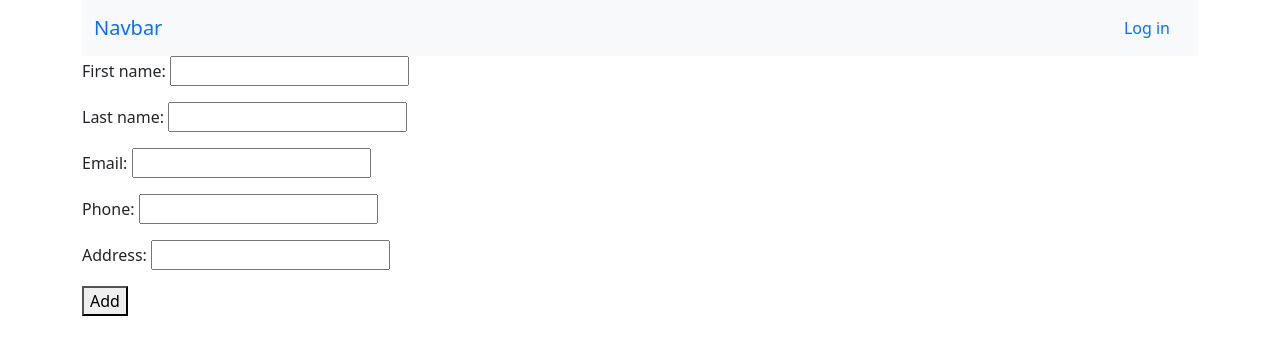
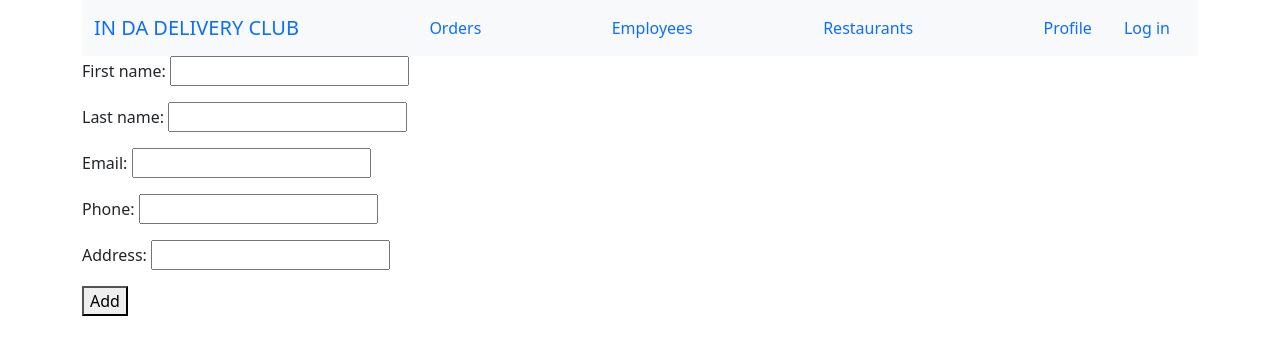
Before and after one commit to GutorovPavel/DELIVERY_DB_DJANGO, a Django app: page /sign/ in a window 1280 px wide. Shown: the top 355 px of the page. Run offline with Django 4.2, Linux system fonts and the light colour scheme; some libraries are stand-ins or nearby versions.

Commit message:
almost fine

```diff
--- a/DBProject/deliveryApp/forms.py
+++ b/DBProject/deliveryApp/forms.py
@@ -9,5 +9,13 @@ class AddClientForm(forms.Form):
     address = forms.CharField(max_length=100)
 
 
+class EditClientForm(forms.Form):
+    first_name = forms.CharField(max_length=100)
+    last_name = forms.CharField(max_length=100)
+    email = forms.EmailField(max_length=100)
+    phone = forms.CharField(max_length=13)
+    # address = forms.CharField(max_length=100)
+
+
 class LoginClientForm(forms.Form):
     phone = forms.CharField(max_length=13)
--- a/DBProject/deliveryApp/templates/deliveryApp/base.html
+++ b/DBProject/deliveryApp/templates/deliveryApp/base.html
@@ -14,8 +14,13 @@
 <div class="container-sm">
     <nav class="navbar bg-light">
       <div class="container-fluid">
-        <a class="navbar-brand">Navbar</a>
+        <a class="navbar-brand" href="{% url 'index' %}">IN DA DELIVERY CLUB</a>
+        <a class="nav-link" href="{% url 'orders' %}">Orders</a>
+        <a class="nav-link" href="{% url 'employees' %}">Employees</a>
+        <a class="nav-link" href="{% url 'restaurants' %}">Restaurants</a>
+
         <form class="d-flex" role="search">
+            <a class="nav-link" href="{% url 'profile' %}">Profile</a>
             <a class="nav-link" href="{% url 'sign' %}">Log in</a>
         </form>
       </div>
--- a/DBProject/deliveryApp/templates/deliveryApp/dishes.html
+++ b/DBProject/deliveryApp/templates/deliveryApp/dishes.html
@@ -2,6 +2,7 @@
 
 {% block content %}
     <nav class="nav nav-pills nav-justified">
+        <a class="nav-link" aria-current="page" href="#">All</a>
         {% for t in types %}
             <a class="nav-link" aria-current="page" href="{{t.dish_type_id}}">{{t.dish_type_name}}</a>
         {% endfor %}
--- a/DBProject/deliveryApp/templates/deliveryApp/index.html
+++ b/DBProject/deliveryApp/templates/deliveryApp/index.html
@@ -1,7 +1,10 @@
 {% extends 'deliveryApp/base.html' %}
 
 {% block content %}
+    <div class="row row-cols-4">
+
     {% for r in rests %}
+    <div class="col">
 
         <div class="card">
     <!--      <img src="..." class="card-img-top" alt="...">-->
@@ -10,7 +13,9 @@
             <a href="{% url 'restaurant' r.restaurant_id 1 %}" class="btn btn-primary">Go</a>
           </div>
         </div>
+    </div>
 
     {% endfor %}
+    </div>
     <h1>{{i}}</h1>
 {% endblock %}
--- a/DBProject/deliveryApp/urls.py
+++ b/DBProject/deliveryApp/urls.py
@@ -4,5 +4,10 @@ from .views import *
 urlpatterns = [
     path('', index, name='index'),
     path('restaurants/<int:r_id>/<int:t_id>', Order.as_view(), name='restaurant'),
+    path('profile/', profile, name='profile'),
+    path('orders/', get_orders, name='orders'),
+    path('restaurants/', Restaurants.as_view(), name='restaurants'),
+    path('employees/', Employees.as_view(), name='employees'),
+    path('profile/edit/<int:u_id>', edit_profile, name='edit'),
     path('sign/', sign, name='sign')
 ]
--- a/DBProject/deliveryApp/views.py
+++ b/DBProject/deliveryApp/views.py
@@ -1,13 +1,13 @@
 import datetime
 
 import psycopg2
-from django.http import HttpResponseRedirect
+from django.http import HttpResponseRedirect, HttpResponse
 from django.shortcuts import render, get_object_or_404
 from django.db import connection
+from django.template.defaulttags import url
 from django.views import View
 
 from . import forms
-
 
 from .models import *
 
@@ -26,7 +26,6 @@ def dictfetchall(cursor):
 
 
 def index(request):
-
     with connection.cursor() as cursor:
         cursor.execute("select * from restaurants")
         rests = dictfetchall(cursor)
@@ -38,7 +37,6 @@ def index(request):
 
 
 def restaurant(request, r_id, t_id):
-
     with connection.cursor() as cursor:
         cursor.execute("select * from dish_types")
         t = cursor.fetchall()
@@ -144,7 +142,6 @@ class Order(View):
         return render(request, PAGE_PATH + 'submit_order.html', context=context)
 
 
-
 def sign(request):
     form = forms.AddClientForm(request.POST or None)
 
@@ -155,7 +152,7 @@ def sign(request):
             form.cleaned_data.get('first_name'),
             form.cleaned_data.get('last_name'),
             form.cleaned_data.get('address')
-            ]
+        ]
 
         for i in range(len(data)):
             data[i] = 'NULL' if data[i] == '' else f'\'{data[i]}\''
@@ -165,8 +162,9 @@ def sign(request):
             i = cursor.fetchall()[0][0]
 
         with connection.cursor() as cursor:
-            cursor.execute(f"INSERT INTO users(email, phone, first_name, last_name) VALUES ({', '.join(data[:4])});" +
-                           f"INSERT INTO clients(address, user_id) VALUES ({data[4]}, {i + 1})")
+            cursor.execute(f"INSERT INTO users(email, phone, first_name, last_name) VALUES ({', '.join(data[:4])});"
+                           +
+                           f"INSERT INTO clients(address, user_id) VALUES ({data[4]}, {i+1})")
 
         return HttpResponseRedirect('/')
 
@@ -175,3 +173,173 @@ def sign(request):
     }
 
     return render(request, PAGE_PATH + 'signin.html', context=context)
+
+
+def profile(request):
+    u_id = 1
+    with connection.cursor() as cursor:
+        cursor.execute(f"select * from clients join users using(user_id) where user_id = {u_id}")
+        client_info = dictfetchall(cursor)
+
+    context = {
+        'client_info': client_info,
+    }
+
+    return render(request, PAGE_PATH + 'profile.html', context=context)
+
+
+def edit_profile(request, u_id):
+    form = forms.EditClientForm(request.POST or None)
+
+    error = ''
+
+    with connection.cursor() as cursor:
+        cursor.execute(f"select * from clients join users using(user_id) where user_id = {u_id}")
+        client_info = dictfetchall(cursor)
+
+    if form.is_valid():
+        email = form.cleaned_data.get('email')
+        phone = form.cleaned_data.get('phone')
+        first_name = form.cleaned_data.get('first_name')
+        last_name = form.cleaned_data.get('last_name')
+        address = form.cleaned_data.get('address')
+        #
+        # for i in range(len(data)):
+        #     data[i] = 'NULL' if data[i] == '' else f'\'{data[i]}\''
+
+        with connection.cursor() as cursor:
+            cursor.execute(f"update users set email = '{email}', phone = '{phone}', " +
+                           f"first_name = '{first_name}', last_name = '{last_name}' where user_id = {u_id};" +
+                           f"update client set address = '{address}' where user_id = {u_id};")
+
+        return HttpResponseRedirect('/')
+
+    # else:
+    #     return HttpResponseRedirect(f'/profile/edit/{u_id}')
+    #     error = 'error'
+
+    context = {
+        'client_info': client_info,
+        'form': form,
+        'error': error
+    }
+
+    return render(request, PAGE_PATH + 'edit_profile.html', context=context)
+
+
+def get_orders(request):
+    with connection.cursor() as cursor:
+        cursor.execute("select * from orders")
+        orders = dictfetchall(cursor)
+
+    with connection.cursor() as cursor:
+        cursor.execute(f"select * from dishes join orders_dishes using(dish_id) where order_id = 1")
+        dishes = dictfetchall(cursor)
+
+    context = {
+        'orders': orders,
+        'dishes': dishes,
+    }
+
+    return render(request, PAGE_PATH + 'orders.html', context=context)
+
+
+# def get_restaurants(request):
+#     with connection.cursor() as cursor:
+#         cursor.execute("select * from restaurants")
+#         restaurants = dictfetchall(cursor)
+#
+#     context = {
+#         'restaurants': restaurants,
+#     }
+#
+#     return render(request, PAGE_PATH + 'restaurants.html', context=context)
+
+
+class Restaurants(View):
+    def get(self, request, *args, **kwargs):
+
+        with connection.cursor() as cursor:
+            cursor.execute("select * from restaurants")
+            restaurants = dictfetchall(cursor)
+
+        context = {
+            'restaurants': restaurants,
+        }
+
+        return render(request, PAGE_PATH + 'restaurants.html', context=context)
+
+    def post(self, request, **kwargs):
+        restaurant_dict = {
+            'items': []
+        }
+
+        items = request.POST.getlist('items[]')
+
+        for item in items:
+            with connection.cursor() as cursor:
+                cursor.execute(f"select * from restaurants where restaurant_id = {int(item)}")
+                restaurant = cursor.fetchall()
+
+            item_data = {
+                'restaurant_id': restaurant[0][0],
+                'restaurant_name': restaurant[0][1],
+            }
+
+            restaurant_dict['items'].append(item_data)
+
+        # price = 0
+        restaurant_ids = []
+
+        for rest in restaurant_dict['items']:
+            restaurant_ids.append(rest['restaurant_id'])
+
+        with connection.cursor() as cursor:
+            for i in range(len(restaurant_ids)):
+                cursor.execute(f"DELETE FROM restaurants where restaurant_id = {restaurant_ids[i]};")
+
+        return HttpResponseRedirect('/')
+
+
+class Employees(View):
+    def get(self, request, *args, **kwargs):
+
+        with connection.cursor() as cursor:
+            cursor.execute("select * from employees join posts using(post_id) join users using(user_id)")
+            employees = dictfetchall(cursor)
+
+        context = {
+            'employees': employees,
+        }
+
+        return render(request, PAGE_PATH + 'employees.html', context=context)
+
+    def post(self, request, **kwargs):
+        employees_dict = {
+            'items': []
+        }
+
+        items = request.POST.getlist('items[]')
+
+        for item in items:
+            with connection.cursor() as cursor:
+                cursor.execute(f"select * from employees join users using(user_id) where employee_id = {int(item)}")
+                employee = cursor.fetchall()
+
+            item_data = {
+                'employee_id': employee[0][1],
+            }
+
+            employees_dict['items'].append(item_data)
+
+        # price = 0
+        employee_ids = []
+
+        for emp in employees_dict['items']:
+            employee_ids.append(emp['employee_id'])
+
+        with connection.cursor() as cursor:
+            for i in range(len(employee_ids)):
+                cursor.execute(f"UPDATE employees SET salary = salary + 1000 where employee_id = {employee_ids[i]};")
+
+        return HttpResponseRedirect('/employees')
```
Also changed, not shown: DBProject/deliveryApp/templates/deliveryApp/delete_restaurant.html (added, +16 -0 lines), DBProject/deliveryApp/templates/deliveryApp/edit_profile.html (added, +16 -0 lines), DBProject/deliveryApp/templates/deliveryApp/employees.html (added, +21 -0 lines), DBProject/deliveryApp/templates/deliveryApp/orders.html (added, +15 -0 lines), DBProject/deliveryApp/templates/deliveryApp/profile.html (added, +12 -0 lines), DBProject/deliveryApp/templates/deliveryApp/restaurants.html (added, +20 -0 lines). Lines whose indentation alone changed are shown as unchanged.
